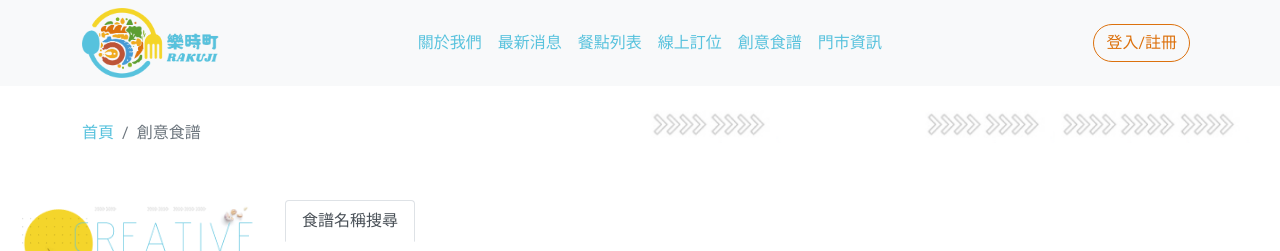
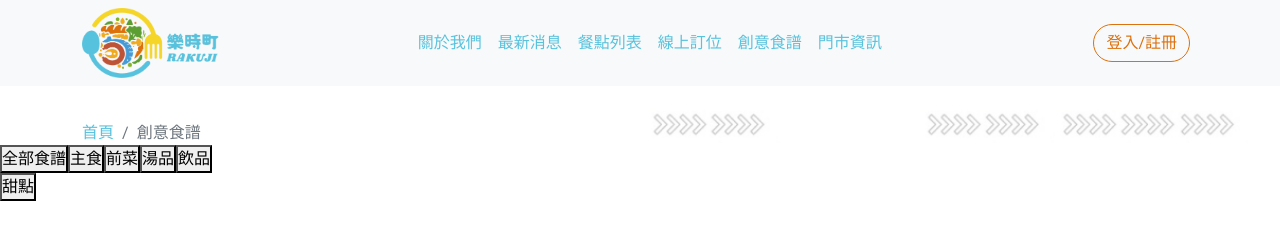
Before and after one commit to rakuji/rakuji, a React (Create React App) app: page /recipes in a window 1280 px wide. Shown: the top 251 px of the page. Built offline with nearby package versions, Linux system fonts and the light colour scheme; some icons are missing.

Commit message:
0524
抄阿抄阿

```diff
--- a/src/pages/Recipes/Recipes.js
+++ b/src/pages/Recipes/Recipes.js
@@ -1,11 +1,37 @@
-import React from "react";
+import React, { useEffect } from "react";
+
 import { Link } from "react-router-dom";
 import "./Recipes.css";
 import "../../components/background.css";
+import $ from "jquery";
 
 const Recipes = () => {
+  const recipesArray = ["全部食譜", "主食", "前菜", "湯品", "飲品", "甜點"];
+
+  useEffect(() => {
+    $("#recipesArray_buttons button:first-child").attr("id", "active");
+  });
+
+  useEffect(() => {
+    $("#recipesArray_buttons button").click(function () {
+      $("#recipesArray_buttons button").removeAttr("id");
+      $(this).attr("id", "active");
+    });
+  }, []);
+
   return (
     <>
+      <div className="col-2 ">
+        <div className="sticky-top" id="recipesArray_buttons">
+          {recipesArray.map((v, i) => {
+            return (
+              <button key={i} className="product_category">
+                {v}
+              </button>
+            );
+          })}
+        </div>
+      </div>
       <div className="nav-item container phoneDiv ">
         <div className="row  ">
           <div className="col RecipesLogoDiv ">
```
